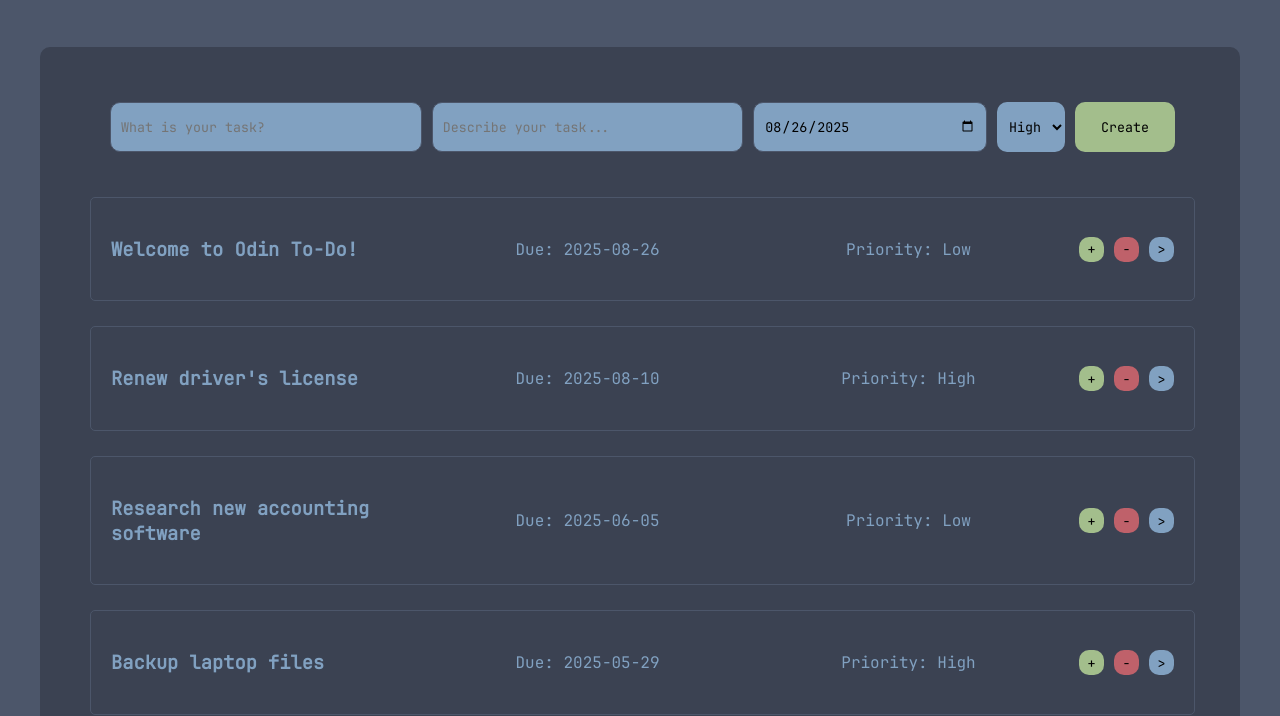
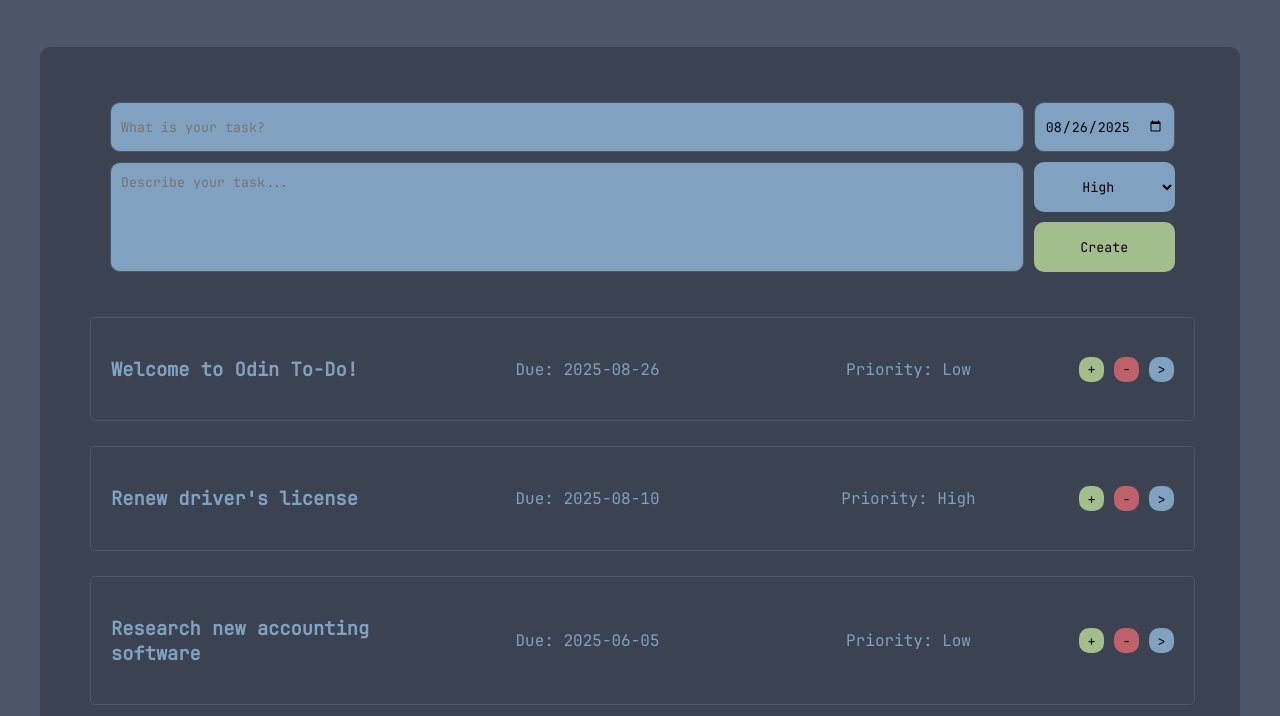
Before and after one commit to cvendi/odin-todo, a website built with webpack: page src/template.html in a window 1280 px wide. Shown: the part 88-804 px from the top of the page. Built offline with nearby package versions, Linux system fonts and the light colour scheme.

Commit message:
Change the layout of the user input grid, make the task description a <textarea>

```diff
--- a/src/render.js
+++ b/src/render.js
@@ -32,8 +32,8 @@ export default class RenderProject {
     taskInput.classList.add("task-input");
     userInputItem.appendChild(taskInput);
 
-    const taskDescriptionInput = document.createElement("input");
-    taskDescriptionInput.type = "text";
+    const taskDescriptionInput = document.createElement("textarea");
+    // taskDescriptionInput.type = "textarea";
     taskDescriptionInput.placeholder = "Describe your task...";
     taskDescriptionInput.classList.add("task-description-input");
     userInputItem.appendChild(taskDescriptionInput);
@@ -45,7 +45,7 @@ export default class RenderProject {
     dueDateInput.type = "date";
     dueDateInput.value = format(new Date(), "yyyy-MM-dd");
     console.log(dueDateInput.value);
-    datePriorityDiv.appendChild(dueDateInput);
+    userInputItem.appendChild(dueDateInput);
 
     const priorityValues = ["High", "Medium", "Low"];
 
@@ -58,8 +58,8 @@ export default class RenderProject {
     });
 
     prioritySelector.classList.add("priority-select");
-    datePriorityDiv.appendChild(prioritySelector);
-    userInputItem.appendChild(datePriorityDiv);
+    userInputItem.appendChild(prioritySelector);
+    //  userInputItem.appendChild(datePriorityDiv);
 
     const submitButton = document.createElement("button");
     submitButton.classList.add("submit-task-button");
--- a/src/styles.css
+++ b/src/styles.css
@@ -114,8 +114,8 @@ body {
 .input-item {
   border: none;
   display: grid;
-  grid-template-columns: 1fr 1fr 1fr 100px;
-  grid-template-rows: 1fr;
+  grid-template-columns: 1fr 1fr;
+  grid-template-rows: 1fr 1fr 1fr;
   margin-right: 35px;
   margin-top: 25px;
   padding: 20px;
@@ -143,8 +143,34 @@ body {
   padding: 10px;
 }
 
+.input-item input:focus {
+  outline-width: 3px;
+  outline-style: solid;
+  outline-color: var(--nord14);
+}
+
+.task-input {
+  grid-column: 1 / 3;
+}
+
+.task-description-input {
+  grid-column: 1 / 3;
+  grid-row: 2 / 4;
+  border: 1px solid var(--nord3);
+  border-radius: 10px;
+  background-color: var(--nord9);
+  padding: 10px;
+  resize: none;
+}
+
+.task-description-input:focus {
+  outline-width: 3px;
+  outline-style: solid;
+  outline-color: var(--nord14);
+}
+
 .input-item button {
-  width: 100px;
+  width: 1fr;
   height: 50px;
   background-color: var(--nord9);
   border: none;
@@ -164,6 +190,10 @@ body {
   align-items: center;
 }
 
+.priority-select {
+  grid-row: 2;
+}
+
 .date-priority-div {
   display: flex;
   justify-content: end;
@@ -180,6 +210,10 @@ body {
 .date-priority-div select {
   width: 75px;
   height: 50px;
+}
+
+.submit-task-button {
+  grid-row: 3;
 }
 
 .button-container {
```
